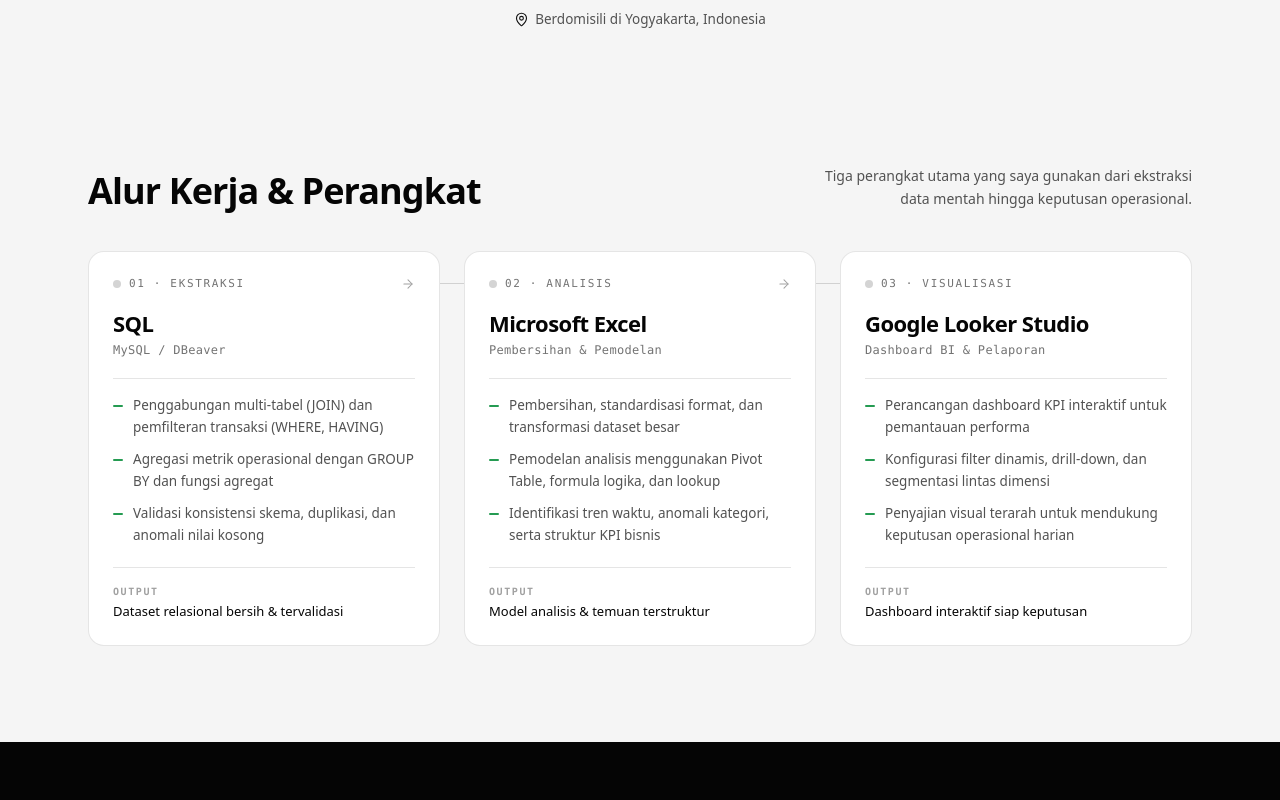
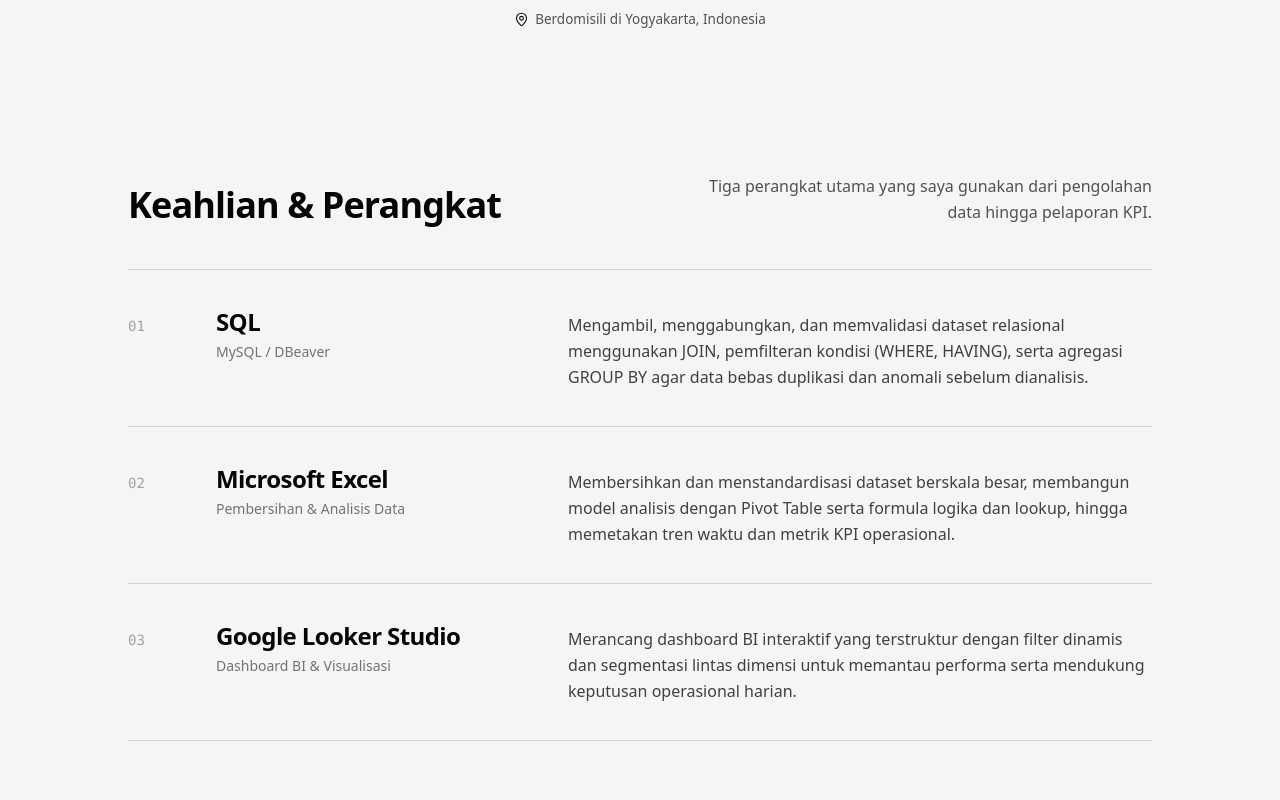
Before and after one commit to qivoradev/portobyiqbal, a React (Vite) app: page / in a window 1280 px wide. Shown: the part 1040-1840 px from the top of the page. Built offline with nearby package versions, Linux system fonts and the light colour scheme.

Commit message:
refactor(skills): simplify to minimal typographic list

```diff
--- a/src/data/content.ts
+++ b/src/data/content.ts
@@ -58,13 +58,12 @@ export interface ProjectItem {
   };
 }
 
-export interface SkillPipelineItem {
+export interface SkillItem {
   id: 'sql' | 'excel' | 'bi';
-  stageLabel: string;
+  index: string;
   title: string;
   subLabel: string;
-  capabilities: [string, string, string];
-  output: string;
+  description: string;
 }
 
 export interface StatItem {
@@ -113,8 +112,7 @@ export interface PortfolioContent {
   skills: {
     headline: string;
     subtitle: string;
-    outputLabel: string;
-    items: SkillPipelineItem[];
+    items: SkillItem[];
   };
   projects: {
     headline: string;
@@ -242,45 +240,32 @@ export const content: Record<Language, PortfolioContent> = {
       photoPlaceholderLabel: 'iqbaldf',
     },
     skills: {
-      headline: 'Alur Kerja & Perangkat',
-      subtitle: 'Tiga perangkat utama yang saya gunakan dari ekstraksi data mentah hingga keputusan operasional.',
-      outputLabel: 'OUTPUT',
+      headline: 'Keahlian & Perangkat',
+      subtitle: 'Tiga perangkat utama yang saya gunakan dari pengolahan data hingga pelaporan KPI.',
       items: [
         {
           id: 'sql',
-          stageLabel: '01 · EKSTRAKSI',
+          index: '01',
           title: 'SQL',
           subLabel: 'MySQL / DBeaver',
-          capabilities: [
-            'Penggabungan multi-tabel (JOIN) dan pemfilteran transaksi (WHERE, HAVING)',
-            'Agregasi metrik operasional dengan GROUP BY dan fungsi agregat',
-            'Validasi konsistensi skema, duplikasi, dan anomali nilai kosong',
-          ],
-          output: 'Dataset relasional bersih & tervalidasi',
+          description:
+            'Mengambil, menggabungkan, dan memvalidasi dataset relasional menggunakan JOIN, pemfilteran kondisi (WHERE, HAVING), serta agregasi GROUP BY agar data bebas duplikasi dan anomali sebelum dianalisis.',
         },
         {
           id: 'excel',
-          stageLabel: '02 · ANALISIS',
+          index: '02',
           title: 'Microsoft Excel',
-          subLabel: 'Pembersihan & Pemodelan',
-          capabilities: [
-            'Pembersihan, standardisasi format, dan transformasi dataset besar',
-            'Pemodelan analisis menggunakan Pivot Table, formula logika, dan lookup',
-            'Identifikasi tren waktu, anomali kategori, serta struktur KPI bisnis',
-          ],
-          output: 'Model analisis & temuan terstruktur',
+          subLabel: 'Pembersihan & Analisis Data',
+          description:
+            'Membersihkan dan menstandardisasi dataset berskala besar, membangun model analisis dengan Pivot Table serta formula logika dan lookup, hingga memetakan tren waktu dan metrik KPI operasional.',
         },
         {
           id: 'bi',
-          stageLabel: '03 · VISUALISASI',
+          index: '03',
           title: 'Google Looker Studio',
-          subLabel: 'Dashboard BI & Pelaporan',
-          capabilities: [
-            'Perancangan dashboard KPI interaktif untuk pemantauan performa',
-            'Konfigurasi filter dinamis, drill-down, dan segmentasi lintas dimensi',
-            'Penyajian visual terarah untuk mendukung keputusan operasional harian',
-          ],
-          output: 'Dashboard interaktif siap keputusan',
+          subLabel: 'Dashboard BI & Visualisasi',
+          description:
+            'Merancang dashboard BI interaktif yang terstruktur dengan filter dinamis dan segmentasi lintas dimensi untuk memantau performa serta mendukung keputusan operasional harian.',
         },
       ],
     },
@@ -557,45 +542,32 @@ export const content: Record<Language, PortfolioContent> = {
       photoPlaceholderLabel: 'iqbaldf',
     },
     skills: {
-      headline: 'Workflow & Toolkit',
-      subtitle: 'Three core tools I use from raw data extraction to operational decisions.',
-      outputLabel: 'OUTPUT',
+      headline: 'Skills & Toolkit',
+      subtitle: 'Three core tools I use from raw data preparation to KPI reporting.',
       items: [
         {
           id: 'sql',
-          stageLabel: '01 · EXTRACT',
+          index: '01',
           title: 'SQL',
           subLabel: 'MySQL / DBeaver',
-          capabilities: [
-            'Multi-table joins (JOIN) and transaction filtering (WHERE, HAVING)',
-            'Operational metric aggregation using GROUP BY and aggregate functions',
-            'Schema consistency checks, deduplication, and null-value validation',
-          ],
-          output: 'Clean, validated relational datasets',
+          description:
+            'Extracting, joining, and validating relational datasets with JOINs, conditional filters (WHERE, HAVING), and GROUP BY aggregations to ensure clean, deduplicated data prior to analysis.',
         },
         {
           id: 'excel',
-          stageLabel: '02 · ANALYZE',
+          index: '02',
           title: 'Microsoft Excel',
-          subLabel: 'Cleaning & Modeling',
-          capabilities: [
-            'Data cleaning, formatting standardization, and large-dataset transformation',
-            'Analytical modeling with Pivot Tables, logical formulas, and lookups',
-            'Time-series trend discovery, category anomalies, and business KPIs',
-          ],
-          output: 'Structured analytical models & findings',
+          subLabel: 'Data Cleaning & Analysis',
+          description:
+            'Cleaning and standardizing large datasets, building analytical models with Pivot Tables plus logical and lookup formulas, and mapping time-series trends and operational KPIs.',
         },
         {
           id: 'bi',
-          stageLabel: '03 · VISUALIZE',
+          index: '03',
           title: 'Google Looker Studio',
-          subLabel: 'BI Dashboards & Reporting',
-          capabilities: [
-            'Interactive KPI dashboard design for ongoing performance monitoring',
-            'Dynamic filters, drill-downs, and cross-dimensional segmentation',
-            'Decision-focused visual reporting for daily operational clarity',
-          ],
-          output: 'Decision-ready interactive dashboards',
+          subLabel: 'BI Dashboards & Visualization',
+          description:
+            'Designing structured, interactive BI dashboards with dynamic filters and cross-dimensional segmentation to track performance and support daily operational decisions.',
         },
       ],
     },
--- a/src/sections/Skills.tsx
+++ b/src/sections/Skills.tsx
@@ -1,5 +1,4 @@
 import { motion } from 'motion/react';
-import { ArrowRight } from 'lucide-react';
 import type { PortfolioContent, Language } from '../data/content';
 import { FadeUp, usePrefersReducedMotion } from '../components/ScrollAnimations';
 
@@ -15,112 +14,58 @@ export function Skills({ content }: SkillsProps) {
   return (
     <section
       id="skills"
-      className="relative w-full bg-[#F5F5F5] text-[#050505] pt-6 pb-20 md:pt-10 md:pb-24 scroll-mt-24"
+      className="relative w-full bg-[#F5F5F5] text-[#050505] pt-8 pb-20 md:pt-12 md:pb-24 scroll-mt-24"
     >
       <div className="site-container">
-        {/* 2-Column Asymmetric Header (No Eyebrow) */}
-        <FadeUp className="max-w-6xl mx-auto mb-8 md:mb-10 flex flex-col md:flex-row md:items-end justify-between gap-3">
-          <h2 className="text-3xl md:text-4xl font-bold tracking-tight text-[#050505] text-left">
+        {/* Minimalist Editorial 2-Side Header (No Eyebrow) */}
+        <FadeUp className="max-w-5xl mx-auto mb-9 md:mb-11 flex flex-col md:flex-row md:items-end justify-between gap-3">
+          <h2 className="text-3xl md:text-4xl font-semibold tracking-tight text-[#050505] text-left">
             {skills.headline}
           </h2>
-          <p className="text-sm text-neutral-600 max-w-sm md:text-right leading-relaxed text-left">
+          <p className="max-w-md text-sm md:text-base text-neutral-600 md:text-right leading-relaxed text-left">
             {skills.subtitle}
           </p>
         </FadeUp>
 
-        {/* 3-Column Connected Pipeline (Zero-Click Scannability) */}
-        <div className="max-w-6xl mx-auto grid grid-cols-1 lg:grid-cols-3 gap-4 lg:gap-6 items-stretch">
-          {skills.items.map((item, idx) => {
-            const isLast = idx === skills.items.length - 1;
-
-            return (
-              <motion.div
+        {/* Open Typographic List (3 Clean Hairline-Separated Rows) */}
+        <div className="max-w-5xl mx-auto border-t border-black/15">
+          {skills.items.map((item, idx) => (
+            <motion.article
               key={item.id}
-                initial={reducedMotion ? { opacity: 1, y: 0 } : { opacity: 0, y: 16 }}
+              initial={reducedMotion ? { opacity: 1, y: 0 } : { opacity: 0, y: 12 }}
               whileInView={{ opacity: 1, y: 0 }}
               viewport={{ once: true, amount: 0.2 }}
               transition={{
-                  duration: reducedMotion ? 0.01 : 0.4,
-                  delay: reducedMotion ? 0 : idx * 0.08,
+                duration: reducedMotion ? 0.01 : 0.35,
+                delay: reducedMotion ? 0 : idx * 0.06,
                 ease: [0.22, 1, 0.36, 1],
               }}
-                className="relative h-full"
+              className="group border-b border-black/15 py-7 md:py-9 space-y-3 md:space-y-0 md:grid md:grid-cols-12 md:gap-8 md:items-baseline text-left"
             >
-                {/* Minimalist Horizontal Pipeline Connector (lg only, between cards 01->02 and 02->03) */}
-                {!isLast && (
-                  <span
-                    aria-hidden="true"
-                    className="hidden lg:block absolute top-8 -right-6 w-6 h-px bg-black/15 pointer-events-none"
-                  />
-                )}
+              {/* Mobile pairs index + title; Desktop dissolves into col-span-1 & col-span-4 */}
+              <div className="flex items-baseline gap-3.5 md:contents">
+                {/* Col 1: Monospace Index */}
+                <span className="md:col-span-1 font-mono text-sm text-neutral-400 transition-colors duration-200 group-hover:text-[#259B52] shrink-0 select-none">
+                  {item.index}
+                </span>
 
-                <article
-                  tabIndex={0}
-                  className="group h-full flex flex-col bg-white border border-black/10 rounded-2xl text-[#050505] p-5 sm:p-6 transition-colors duration-300 lg:hover:bg-[#050505] lg:hover:border-[#050505] lg:hover:text-white lg:focus-within:bg-[#050505] lg:focus-within:border-[#050505] lg:focus-within:text-white text-left"
-                >
-                  {/* Stage Header Row + Flow Arrow (Cards 01 & 02 on lg) */}
-                  <div className="flex items-center justify-between gap-3">
-                    <div className="flex items-center gap-2">
-                      <span
-                        aria-hidden="true"
-                        className="w-2 h-2 rounded-full bg-[#259B52] lg:bg-neutral-300 lg:group-hover:bg-[#259B52] lg:group-focus-within:bg-[#259B52] transition-colors duration-300 shrink-0"
-                      />
-                      <span className="text-[11px] font-mono font-medium tracking-[0.15em] uppercase text-neutral-500 lg:group-hover:text-neutral-400 lg:group-focus-within:text-neutral-400 transition-colors duration-300">
-                        {item.stageLabel}
-                      </span>
-                    </div>
-
-                    {!isLast && (
-                      <ArrowRight
-                        size={14}
-                        strokeWidth={1.8}
-                        aria-hidden="true"
-                        className="hidden lg:block shrink-0 text-neutral-400 lg:group-hover:text-[#259B52] lg:group-focus-within:text-[#259B52] lg:group-hover:translate-x-0.5 transition-all duration-300"
-                      />
-                    )}
-                  </div>
-
-                  {/* Tool Title & Sub-label */}
-                  <div className="mt-4">
-                    <h3 className="text-[22px] font-bold tracking-tight leading-snug text-[#050505] lg:group-hover:text-white lg:group-focus-within:text-white transition-colors duration-300">
+                {/* Col 2: Tool Name & Sub-Label */}
+                <div className="md:col-span-4">
+                  <h3 className="text-xl md:text-2xl font-semibold tracking-tight text-[#050505] transition-transform duration-200 md:group-hover:translate-x-1">
                     {item.title}
                   </h3>
-                    <p className="mt-1 text-xs font-mono tracking-wide text-neutral-500 lg:group-hover:text-neutral-400 lg:group-focus-within:text-neutral-400 transition-colors duration-300">
+                  <p className="text-xs md:text-sm text-neutral-500 mt-1 transition-transform duration-200 md:group-hover:translate-x-1">
                     {item.subLabel}
                   </p>
                 </div>
+              </div>
 
-                  {/* 3 Core Technical Capabilities */}
-                  <ul className="mt-5 pt-4 border-t border-black/10 lg:group-hover:border-white/10 lg:group-focus-within:border-white/10 space-y-2.5 transition-colors duration-300">
-                    {item.capabilities.map((point) => (
-                      <li
-                        key={point}
-                        className="flex items-start gap-2.5 text-[13.5px] leading-relaxed text-neutral-600 lg:group-hover:text-neutral-300 lg:group-focus-within:text-neutral-300 transition-colors duration-300"
-                      >
-                        <span
-                          aria-hidden="true"
-                          className="w-2.5 h-[1.5px] rounded-full bg-[#259B52] mt-[10px] shrink-0"
-                        />
-                        <span>{point}</span>
-                      </li>
+              {/* Col 3: Direct Concrete Paragraph */}
+              <p className="md:col-span-7 text-sm md:text-base leading-relaxed text-neutral-700 transition-colors duration-200 group-hover:text-[#050505]">
+                {item.description}
+              </p>
+            </motion.article>
           ))}
-                  </ul>
-
-                  {/* Aligned Output Footer */}
-                  <div className="mt-auto pt-5">
-                    <div className="pt-4 border-t border-black/10 lg:group-hover:border-white/10 lg:group-focus-within:border-white/10 transition-colors duration-300">
-                      <span className="block text-[10px] font-mono font-semibold uppercase tracking-[0.16em] text-neutral-400 lg:group-hover:text-[#259B52] lg:group-focus-within:text-[#259B52] transition-colors duration-300">
-                        {skills.outputLabel}
-                      </span>
-                      <p className="mt-1 text-[13px] font-medium leading-snug text-[#050505] lg:group-hover:text-white lg:group-focus-within:text-white transition-colors duration-300">
-                        {item.output}
-                      </p>
-                    </div>
-                  </div>
-                </article>
-              </motion.div>
-            );
-          })}
         </div>
       </div>
     </section>
```
Lines whose indentation alone changed are shown as unchanged.
